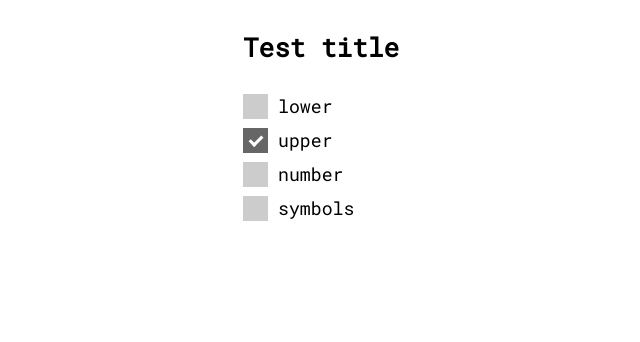
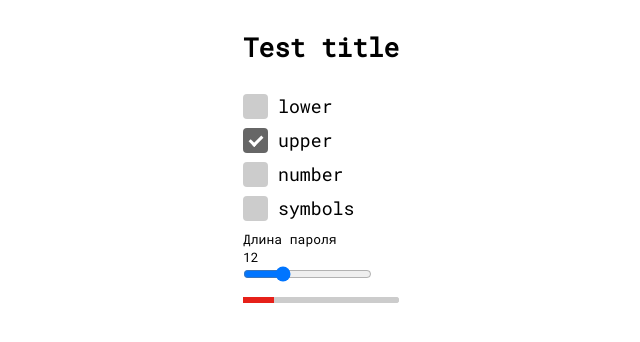
Before and after one commit to tymino/password-generator, a Vue app: page / in a window 1280 px wide. Shown: the top 342 px of the page, without its empty margins (319-959 px from the left). Built offline with nearby package versions, Linux system fonts and the light colour scheme.

Commit message:
add component progress

```diff
--- a/src/App.vue
+++ b/src/App.vue
@@ -1,12 +1,14 @@
 <template>
   <Header>{{ title }}</Header>
   <CheckboxList :checkboxes="checkboxes" @updateCheckboxes="updateCheckboxes" />
+  <RangePass />
   <main></main>
 </template>
 
 <script lang="ts" setup>
 import Header from '@/components/Header.vue';
 import CheckboxList from '@/components/CheckboxList.vue';
+import RangePass from '@/components/RangePass.vue';
 
 import { useCheckboxes } from '@/composables/useCheckboxes';
 
--- a/src/assets/global.scss
+++ b/src/assets/global.scss
@@ -1,12 +1,20 @@
+// $colorWhite: #fff
+// $colorWhiteGray: #ccc
+// $colorGray: #666
+// $colorBlack: #000
+// $colorYellow: #e1fd44
+// $colorGreen: #0dfa21
+
 :root {
   --font-family: 'Roboto Mono', monospace;
 
-  --color-background-main: #fff;
-  --color-background-sub: #ccc;
-  --color-input: #666;
-  --color-border: #000;
-  --color-yellow: #e1fd44;
-  --color-green: #0dfa21;
+  --color-background-main: hsl(0, 0%, 100%);
+  --color-background-sub: hsl(0, 0%, 80%);
+  --color-input: hsl(0, 0%, 40%);
+  --color-border: hsl(0, 0%, 0%);
+  --color-progress-easy: hsl(2, 80%, 50%);
+  --color-progress-medium: hsl(39, 80%, 50%);
+  --color-progress-hard: hsl(125, 80%, 50%);
 }
 
 * {
--- /dev/null
+++ b/src/components/RangePass.vue
@@ -0,0 +1,48 @@
+<template>
+  <!-- <div class="container">
+    <div class="options__length-pass">
+      <p class="options__title">Длина пароля</p>
+      <div class="options__inputs-container">
+        <div class="options__input-text">12</div>
+        <input
+          class="options__input-range"
+          type="range"
+          min="4"
+          max="32"
+          value="12"
+        />
+      </div>
+      <ProgressBar />
+    </div>
+  </div> -->
+
+  <div class="container">
+    <div class="options__length-pass">
+      <p class="options__title">Длина пароля</p>
+      <div class="options__inputs-container">
+        <div class="options__input-text">12</div>
+        <input
+          class="options__input-range"
+          type="range"
+          min="4"
+          max="32"
+          value="12"
+        />
+      </div>
+      <ProgressBar :value="20" />
+    </div>
+  </div>
+</template>
+
+<script setup lang="ts">
+import { defineEmits, defineProps } from 'vue';
+import ProgressBar from '@/components/UI/ProgressBar.vue';
+
+interface IProps {
+  progressValue: number;
+}
+
+defineProps<IProps>();
+</script>
+
+<style scoped></style>
--- a/src/components/UI/Checkbox.vue
+++ b/src/components/UI/Checkbox.vue
@@ -54,6 +54,7 @@ const handleChecked = (event: Event) => {
     height: 25px;
     width: 25px;
     background-color: var(--color-background-sub);
+    border-radius: 4px;
 
     &:after {
       content: '';
--- /dev/null
+++ b/src/components/UI/ProgressBar.vue
@@ -0,0 +1,49 @@
+<template>
+  <progress
+    class="progress"
+    :class="getColorClass"
+    :value="value"
+    max="100"
+  ></progress>
+</template>
+
+<script setup lang="ts">
+import { defineProps, computed } from 'vue';
+
+interface IProps {
+  value: number;
+}
+
+const props = defineProps<IProps>();
+
+const getColorClass = computed(() => {
+  return props.value >= 70 ? 'hard' : props.value >= 45 ? 'medium' : 'easy';
+});
+</script>
+
+<style lang="scss" scoped>
+.progress {
+  width: 100%;
+  background: var(--color-background-sub);
+  border: 0;
+  height: 6px;
+  border-radius: 10px;
+
+  &::-webkit-progress-bar {
+    border-radius: 10px;
+    background: var(--color-background-sub);
+  }
+}
+
+.easy::-webkit-progress-value {
+  background: var(--color-progress-easy);
+}
+
+.medium::-webkit-progress-value {
+  background: var(--color-progress-medium);
+}
+
+.hard::-webkit-progress-value {
+  background: var(--color-progress-hard);
+}
+</style>
```
